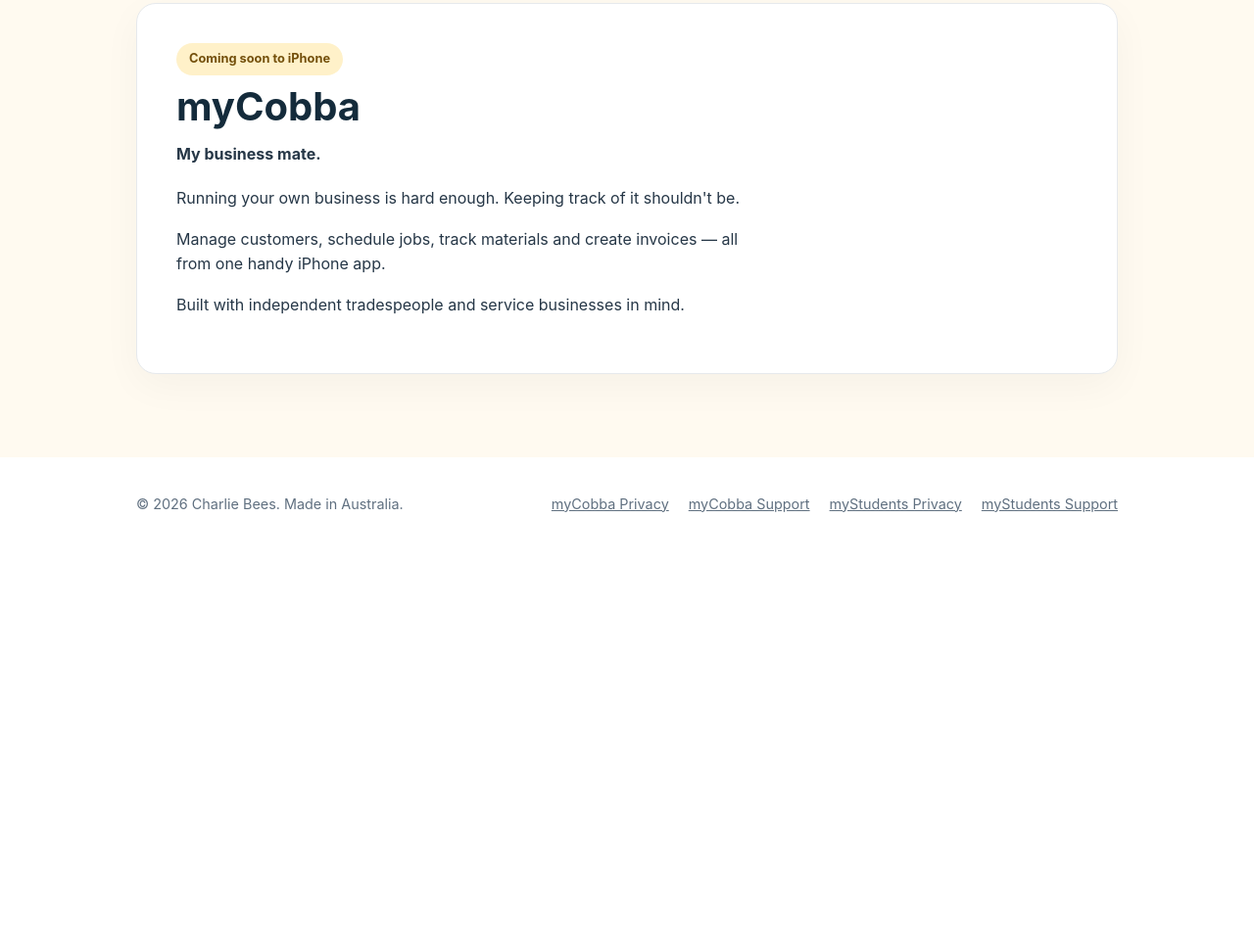
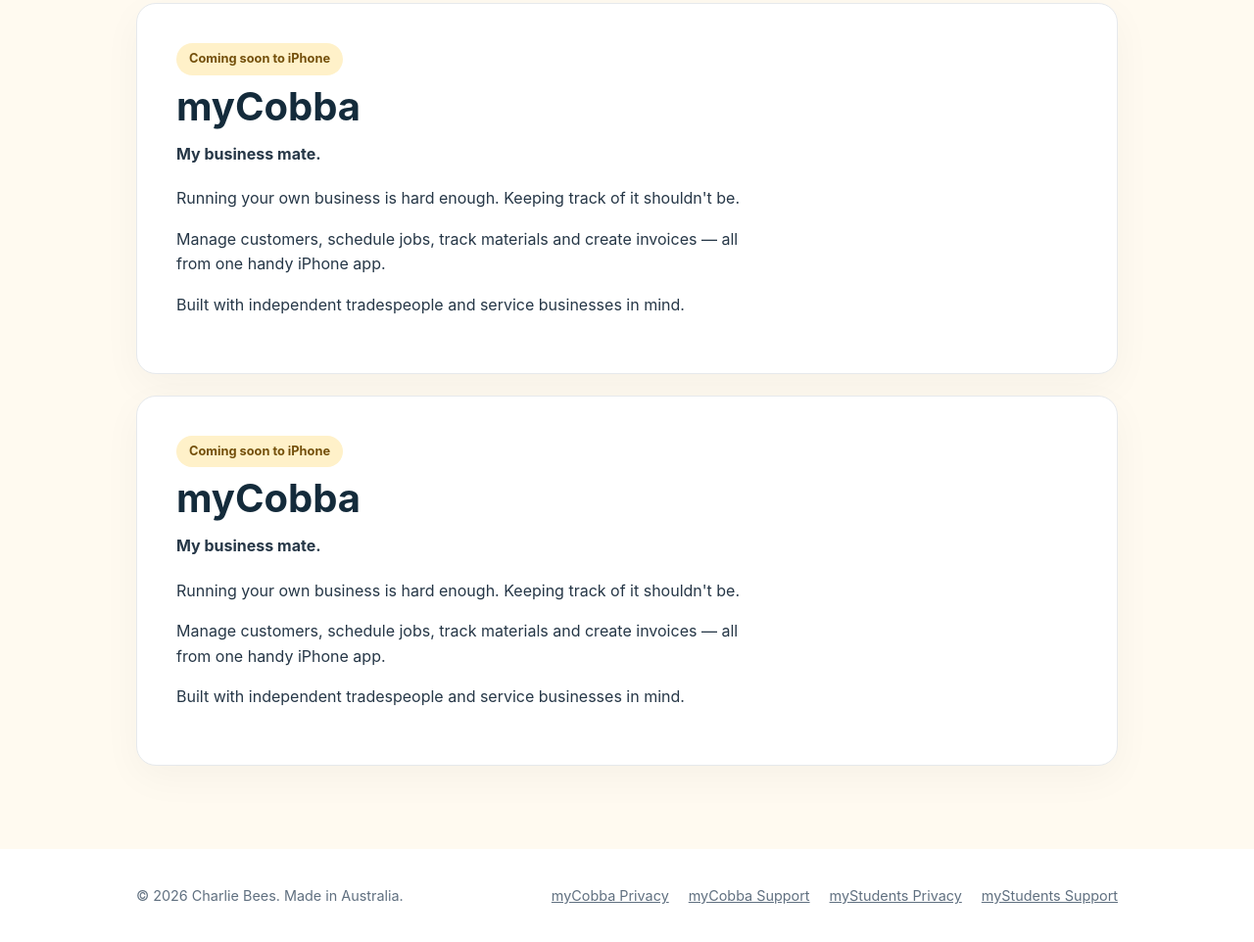
Before and after one commit to charliebees7/charliebees7.github.io, a plain HTML site: page index.html in a window 1280 px wide. Shown: the part 689-1651 px from the top of the page at 98% size. Before the commit the page ends 1251 px from the top, so only its background shows below. Drawn offline with Linux system fonts and the light colour scheme.

Commit message:
Update index.html

```diff
--- a/index.html
+++ b/index.html
@@ -211,6 +211,28 @@
           service businesses in mind.
         </p>
       </article>
+
+      <article class="app-card">
+        <span class="pill">Coming soon to iPhone</span>
+        <h2>myCobba</h2>
+        <div class="tagline">My business mate.</div>
+
+        <p>
+          Running your own business is hard enough.
+          Keeping track of it shouldn't be.
+        </p>
+
+        <p>
+          Manage customers, schedule jobs, track
+          materials and create invoices — all from
+          one handy iPhone app.
+        </p>
+
+        <p>
+          Built with independent tradespeople and
+          service businesses in mind.
+        </p>
+      </article>
     </div>
   </main>
 
```
